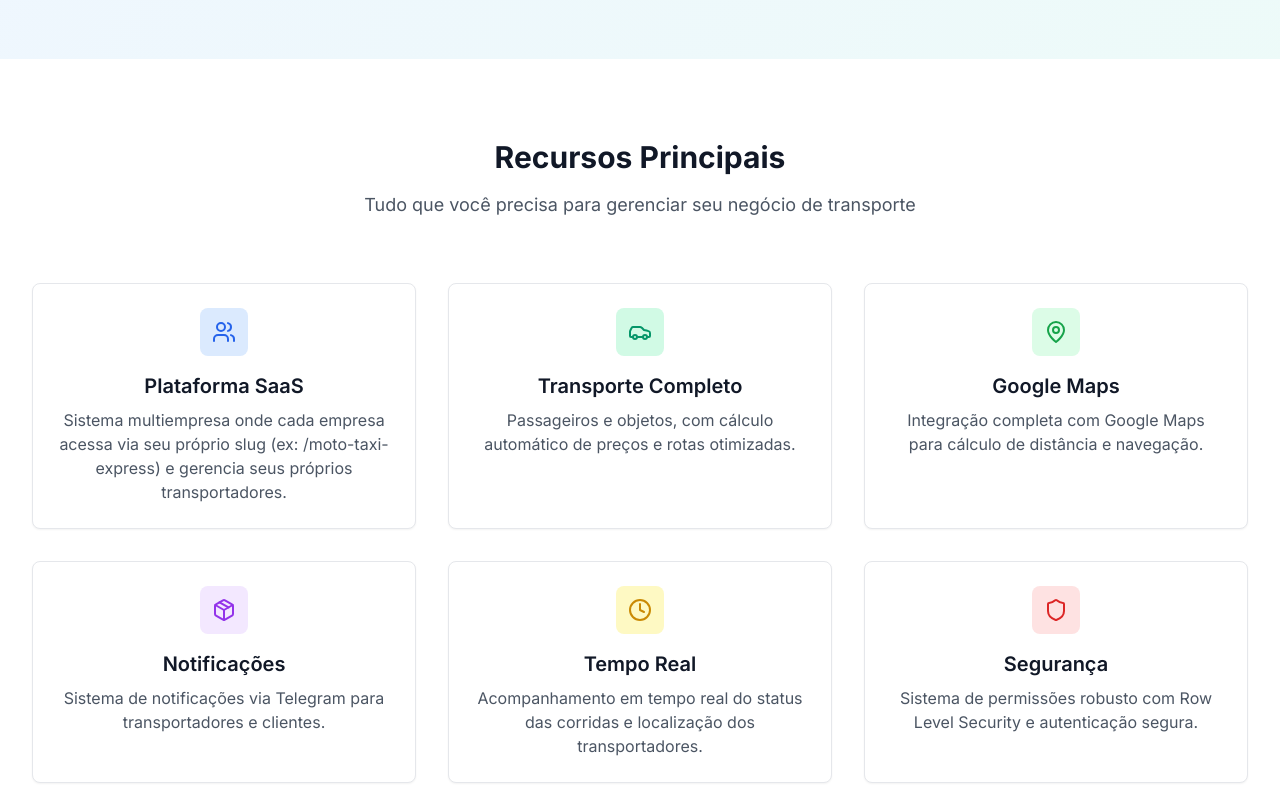
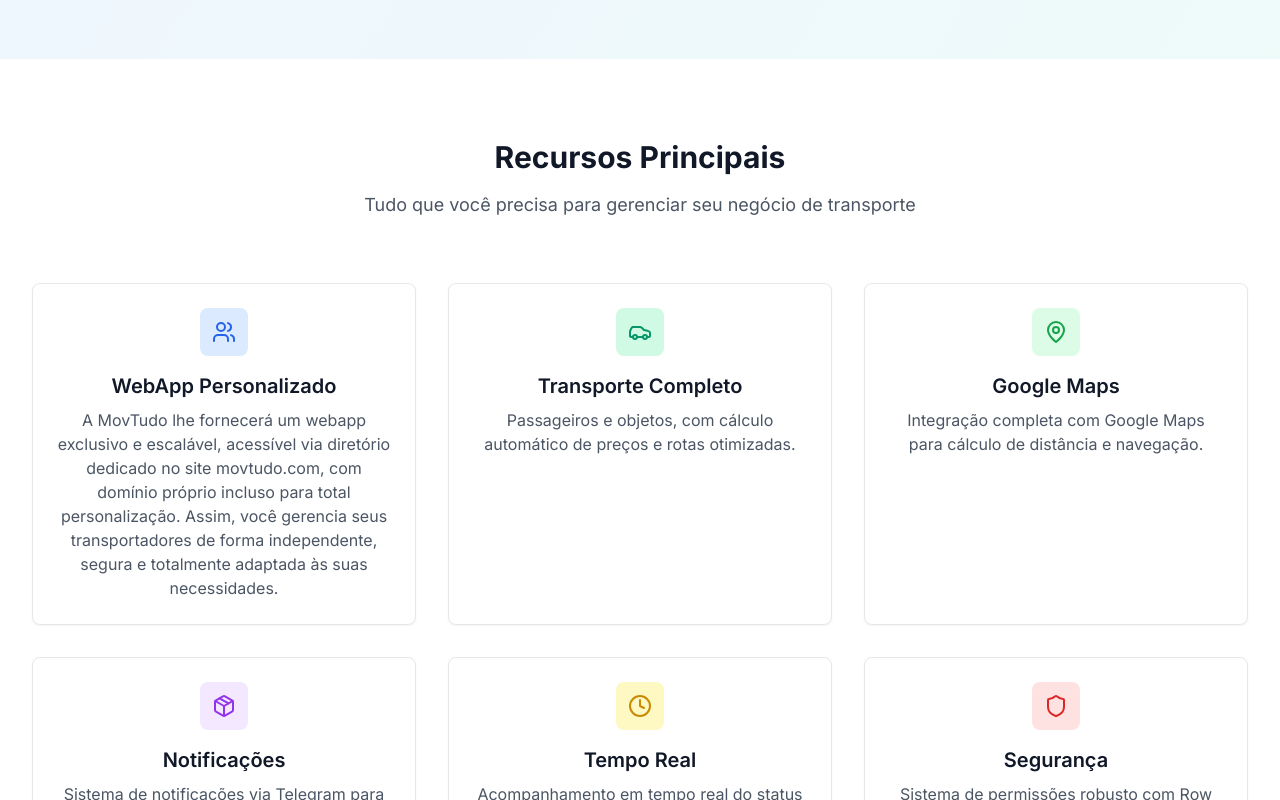
Before and after one commit to AbistecServicos/MovTudo, a Next.js app: page / in a window 1280 px wide. Shown: the part 481-1281 px from the top of the page. Built offline with nearby package versions, Linux system fonts and the light colour scheme; no server answers.

Commit message:
feat: atualizar texto do feature WebApp Personalizado com descrição mais clara e profissional

```diff
--- a/src/app/page.tsx
+++ b/src/app/page.tsx
@@ -74,10 +74,10 @@ export default function HomePage() {
                 <Users className="h-6 w-6 text-primary-600" />
               </div>
               <h3 className="text-xl font-semibold text-gray-900 mb-2">
-                Plataforma SaaS
+                WebApp Personalizado
               </h3>
               <p className="text-gray-600">
-                Sistema multiempresa onde cada empresa acessa via seu próprio slug (ex: /moto-taxi-express) e gerencia seus próprios transportadores.
+                A MovTudo lhe fornecerá um webapp exclusivo e escalável, acessível via diretório dedicado no site movtudo.com, com domínio próprio incluso para total personalização. Assim, você gerencia seus transportadores de forma independente, segura e totalmente adaptada às suas necessidades.
               </p>
             </div>
 
```
